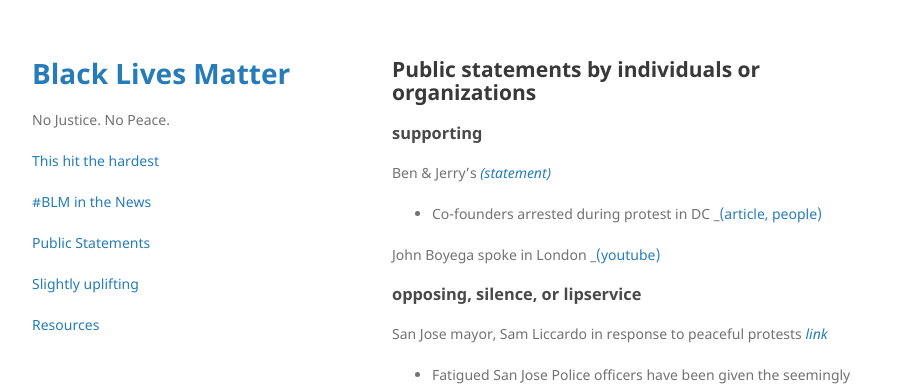
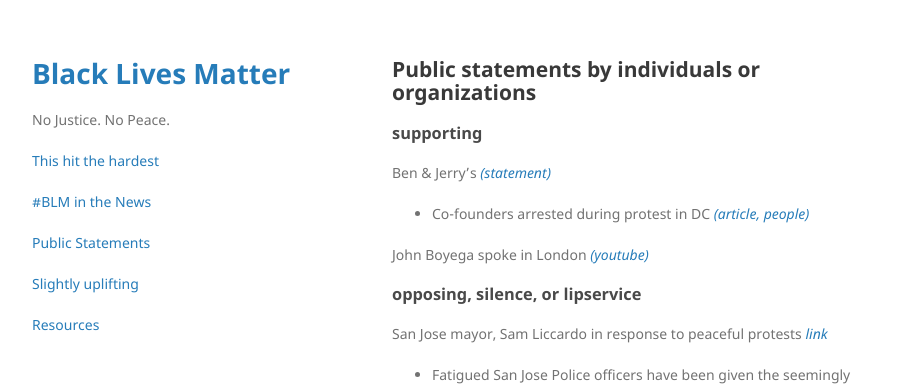
Before and after one commit to nojusticenopeace/nojusticenopeace.github.io, a Jekyll site: the page built from statements.md, in a window 1280 px wide and 1204 px high. Shown: the top 388 px of the window, without its empty margins (178-1099 px from the left). Built offline with Jekyll 4.4.1, drawn with Linux system fonts in a browser that asks for light colours.

```diff
--- a/statements.md
+++ b/statements.md
@@ -7,9 +7,9 @@ layout: default
 ### supporting
 
 Ben & Jerry's _[(statement)](https://www.benjerry.com/about-us/media-center/dismantle-white-supremacy)_
-* Co-founders arrested during protest in DC _[(article, people)](https://people.com/crime/ben-jerrys-co-founders-arrested-during-protest/)
+* Co-founders arrested during protest in DC _[(article, people)](https://people.com/crime/ben-jerrys-co-founders-arrested-during-protest/)_
 
-John Boyega spoke in London _[(youtube)](https://www.youtube.com/watch?v=GGXEB25WdyQ)
+John Boyega spoke in London _[(youtube)](https://www.youtube.com/watch?v=GGXEB25WdyQ)_
 
 ### opposing, silence, or lipservice
 
```
